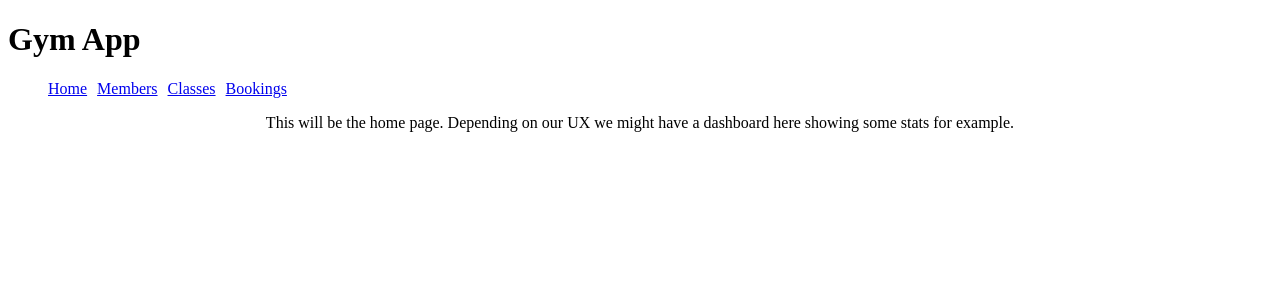
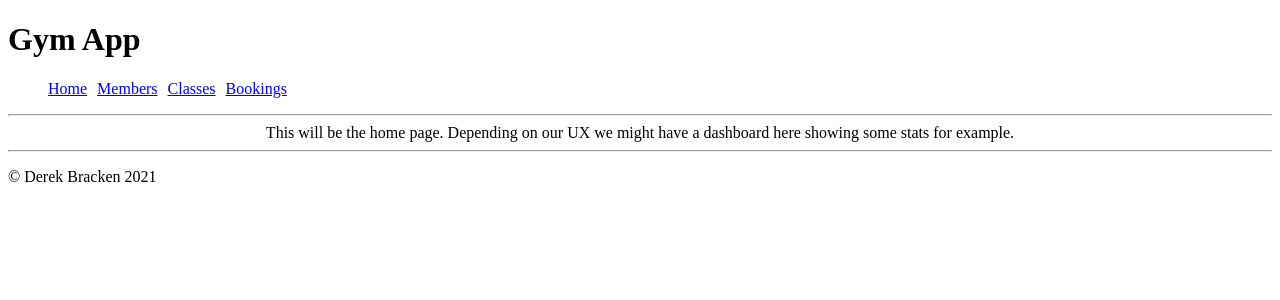
Before and after one commit to DerekBracken/gym_project, a Flask app: page / in a window 1280 px wide. Shown: the top 300 px of the page. Run offline with Flask 2, Linux system fonts and the light colour scheme.

Commit message:
Added footer into base.html

```diff
--- a/gym_app/templates/base.html
+++ b/gym_app/templates/base.html
@@ -18,10 +18,15 @@
                 <li><a href="/bookings/new">Bookings</a></li>
             </ul>
         </nav>
+        <hr>
     </header>
     <div class="container">
         {% block content %}
         {% endblock %}
     </div>
+    <footer>
+        <hr>
+        <p>&copy; Derek Bracken 2021</p>
+    </footer>
 </body>
 </html>
```
